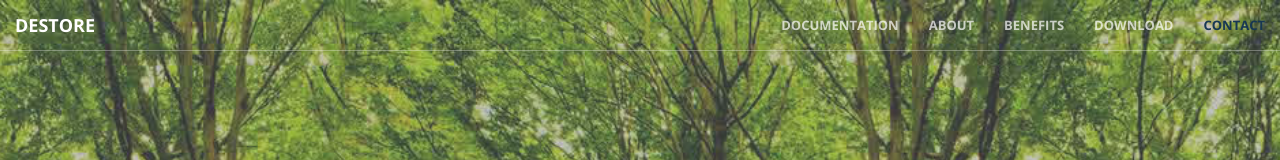
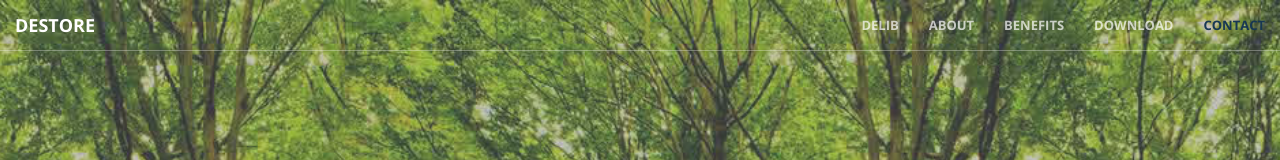
Before and after one commit to S4MU3L6R360RY/DeStore.io, a website: page docs/index.html in a window 1280 px wide. Shown: the top 160 px of the page. Drawn offline with nearby package versions, Linux system fonts and the light colour scheme.

Commit message:
DeLib replaced Documentation

```diff
--- a/docs/index.html
+++ b/docs/index.html
@@ -51,7 +51,8 @@
             <div class="collapse navbar-collapse" id="bs-example-navbar-collapse-1">
                 <ul class="nav navbar-nav navbar-right">
                   <li>
-                      <a class="page-scroll" href="http://destore.readthedocs.io/">Documentation</a>
+<!--                       <a class="page-scroll" href="http://destore.readthedocs.io/">Documentation</a> -->
+                      <a class="page-scroll" href="https://github.com/DeStore/delib">DeLib</a>
                   </li>
                     <li>
                         <a class="page-scroll" href="#about">About</a>
```
